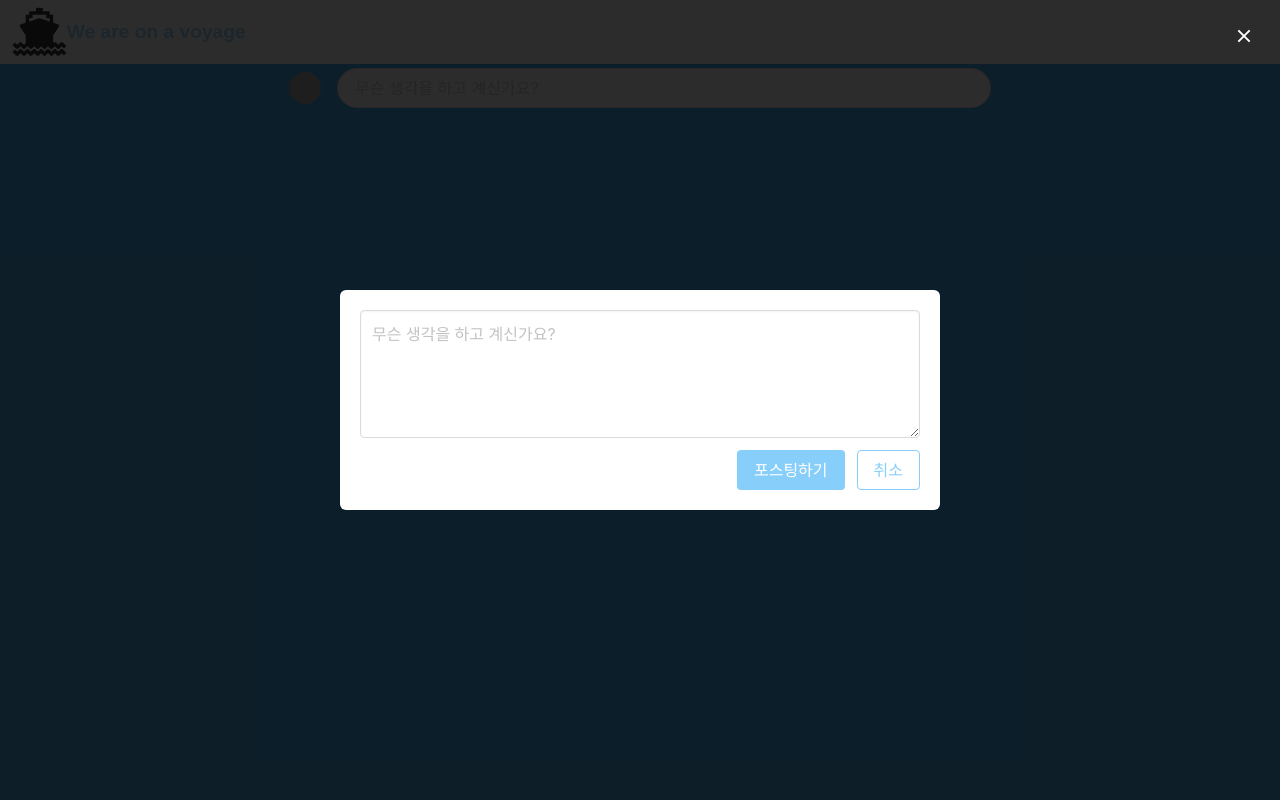
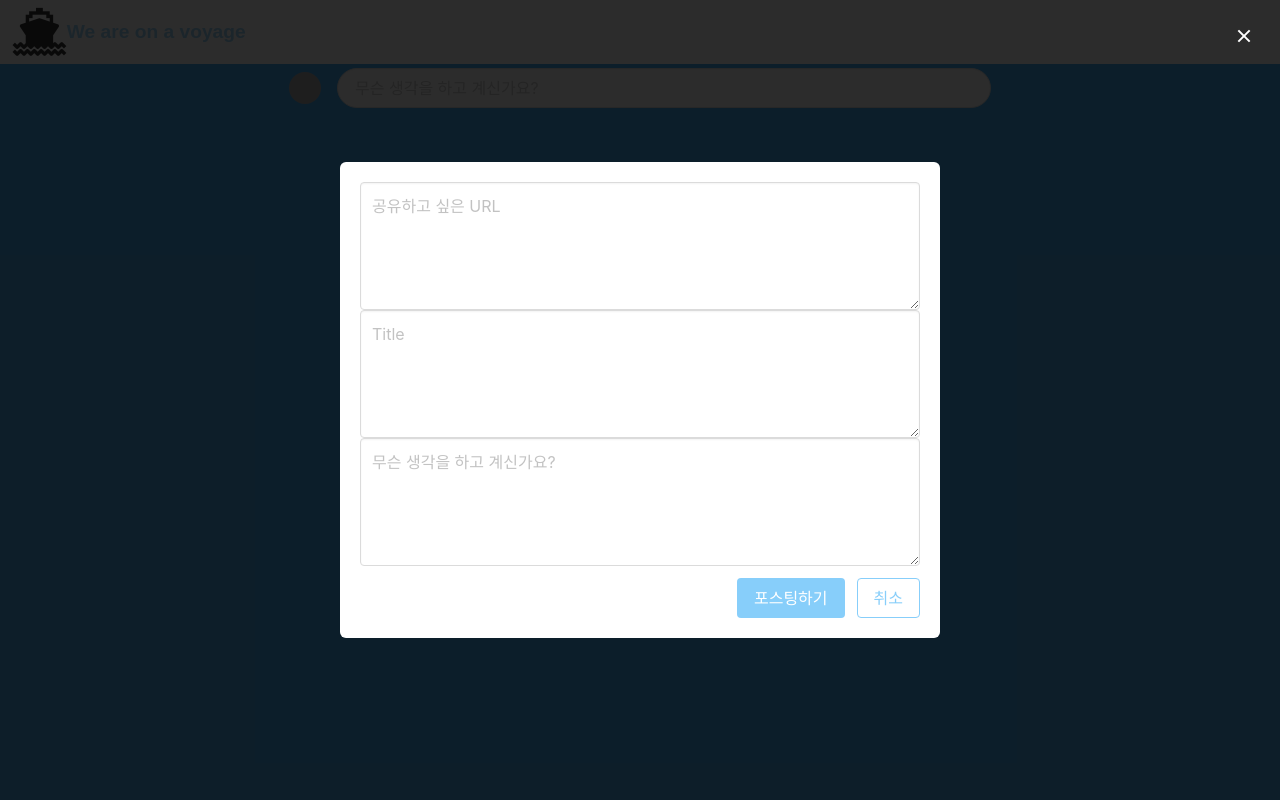
Before and after one commit to Whylano/firstweek8team, a Flask app: template templates/index.html in a window 1280 px wide, after a click that opens the changed part. Run offline with Flask 2, Linux system fonts and the light colour scheme; the template is opened without the code that fills it, so the values that code supplies are empty; some libraries are stand-ins or nearby versions; some web fonts are replaced; grey boxes are pictures that could not be loaded.

Commit message:
9/22 newlog 기능 구현ing

```diff
--- a/app.py
+++ b/app.py
@@ -5,7 +5,6 @@ import hashlib
 from flask import Flask, render_template, jsonify, request, redirect, url_for
 from werkzeug.utils import secure_filename
 from datetime import datetime, timedelta
-
 
 app = Flask(__name__)
 app.config["TEMPLATES_AUTO_RELOAD"] = True
@@ -61,8 +60,8 @@ def sign_in():
 
     if result is not None:
         payload = {
-         'id': username_receive,
-         'exp': datetime.utcnow() + timedelta(seconds=60 * 60 * 24)  # 로그인 24시간 유지
+            'id': username_receive,
+            'exp': datetime.utcnow() + timedelta(seconds=60 * 60 * 24)  # 로그인 24시간 유지
         }
         token = jwt.encode(payload, SECRET_KEY, algorithm='HS256').decode('utf-8')
 
@@ -114,10 +113,10 @@ def save_img():
             filename = secure_filename(file.filename)
             extension = filename.split(".")[-1]
             file_path = f"profile_pics/{username}.{extension}"
-            file.save("./static/"+file_path)
+            file.save("./static/" + file_path)
             new_doc["profile_pic"] = filename
             new_doc["profile_pic_real"] = file_path
-        db.users.update_one({'username': payload['id']}, {'$set':new_doc})
+        db.users.update_one({'username': payload['id']}, {'$set': new_doc})
         return jsonify({"result": "success", 'msg': '프로필을 업데이트했습니다.'})
     except (jwt.ExpiredSignatureError, jwt.exceptions.DecodeError):
         return redirect(url_for("home"))
@@ -132,12 +131,16 @@ def posting():
         user_info = db.users.find_one({"username": payload["id"]})
         comment_receive = request.form["comment_give"]
         date_receive = request.form["date_give"]
+        title_receive = request.form["title_give"]
+        url_receive = request.form["url_give"]
         print(type(date_receive))
         doc = {
             "username": user_info["username"],
             "profile_name": user_info["profile_name"],
             "profile_pic_real": user_info["profile_pic_real"],
             "comment": comment_receive,
+            "title": title_receive,
+            "url": url_receive,
             "date": date_receive
         }
         db.posts.insert_one(doc)
@@ -153,22 +156,25 @@ def get_posts():
         payload = jwt.decode(token_receive, SECRET_KEY, algorithms=['HS256'])
         my_username = payload["id"]
         username_receive = request.args.get("username_give")
-        if username_receive=="":
+        if username_receive == "":
             posts = list(db.posts.find({}).sort("date", -1).limit(20))
         else:
-            posts = list(db.posts.find({"username":username_receive}).sort("date", -1).limit(20))
+            posts = list(db.posts.find({"username": username_receive}).sort("date", -1).limit(20))
 
         for post in posts:
             post["_id"] = str(post["_id"])
 
             post["count_heart"] = db.likes.count_documents({"post_id": post["_id"], "type": "heart"})
-            post["heart_by_me"] = bool(db.likes.find_one({"post_id": post["_id"], "type": "heart", "username": my_username}))
+            post["heart_by_me"] = bool(
+                db.likes.find_one({"post_id": post["_id"], "type": "heart", "username": my_username}))
 
             post["count_star"] = db.likes.count_documents({"post_id": post["_id"], "type": "star"})
-            post["star_by_me"] = bool(db.likes.find_one({"post_id": post["_id"], "type": "star", "username": my_username}))
+            post["star_by_me"] = bool(
+                db.likes.find_one({"post_id": post["_id"], "type": "star", "username": my_username}))
 
             post["count_like"] = db.likes.count_documents({"post_id": post["_id"], "type": "like"})
-            post["like_by_me"] = bool(db.likes.find_one({"post_id": post["_id"], "type": "like", "username": my_username}))
+            post["like_by_me"] = bool(
+                db.likes.find_one({"post_id": post["_id"], "type": "like", "username": my_username}))
 
         return jsonify({"result": "success", "msg": "포스팅을 가져왔습니다.", "posts": posts})
     except (jwt.ExpiredSignatureError, jwt.exceptions.DecodeError):
@@ -190,7 +196,7 @@ def update_like():
             "username": user_info["username"],
             "type": type_receive
         }
-        if action_receive =="like":
+        if action_receive == "like":
             db.likes.insert_one(doc)
         else:
             db.likes.delete_one(doc)
--- a/static/myjs.js
+++ b/static/myjs.js
@@ -1,12 +1,17 @@
 function post() {
-    let comment = $("#textarea-post").val()
+    let url = $("#textarea-post1").val()
+    let title = $("#textarea-post2").val()
+    let comment = $("#textarea-post3").val()
     let today = new Date().toISOString()
+
     $.ajax({
         type: "POST",
         url: "/posting",
         data: {
+            url_give: url,
+            title_give: title,
             comment_give: comment,
-            date_give: today
+            date_give: today,
         },
         success: function (response) {
             $("#modal-post").removeClass("is-active")
@@ -32,8 +37,8 @@ function get_posts(username) {
                     let time_post = new Date(post["date"])
                     let time_before = time2str(time_post)
 
-                    let class_heart = post['heart_by_me'] ? "fa-heart": "fa-heart-o"
-                    let class_star = post['star_by_me'] ? "fa-star": "fa-star-o"
+                    let class_heart = post['heart_by_me'] ? "fa-heart" : "fa-heart-o"
+                    let class_star = post['star_by_me'] ? "fa-star" : "fa-star-o"
                     let class_like = post['like_by_me'] ? "fa-thumbs-up" : "fa-thumbs-o-up"
 
                     let html_temp = `<div class="box" id="${post["_id"]}">
@@ -47,6 +52,9 @@ function get_posts(username) {
                                             <div class="media-content">
                                                 <div class="content">
                                                     <p>
+                                                    <br>
+                                                        <img src="(${post['url']})"/>
+                                                        <br>
                                                         <strong>${post['profile_name']}</strong> <small>@${post['username']}</small> <small>${time_before}</small>
                                                         <br>
                                                         ${post['comment']}
--- a/templates/index.html
+++ b/templates/index.html
@@ -26,6 +26,7 @@
     <script src="https://ajax.googleapis.com/ajax/libs/jquery/3.4.1/jquery.min.js"></script>
     <script src="https://cdnjs.cloudflare.com/ajax/libs/jquery-cookie/1.4.1/jquery.cookie.js"></script>
     <script src="{{ url_for('static', filename='myjs.js') }}"></script>
+
 
 
     <script>
@@ -70,9 +71,18 @@
                     <div class="media-content">
                         <div class="field">
                             <p class="control">
-                                        <textarea id="textarea-post" class="textarea"
+                                        <textarea id="textarea-post1" class="textarea"
+                                                  placeholder="공유하고 싶은 URL"></textarea>
+                            </p>
+                            <p>
+                                        <textarea id="textarea-post2" class="textarea"
+                                                  placeholder="Title"></textarea>
+                            </p>
+                            <p>
+                                        <textarea id="textarea-post3" class="textarea"
                                                   placeholder="무슨 생각을 하고 계신가요?"></textarea>
                             </p>
+
                         </div>
                         <nav class="level is-mobile">
                             <div class="level-left">
```
Lines whose indentation alone changed are shown as unchanged.
